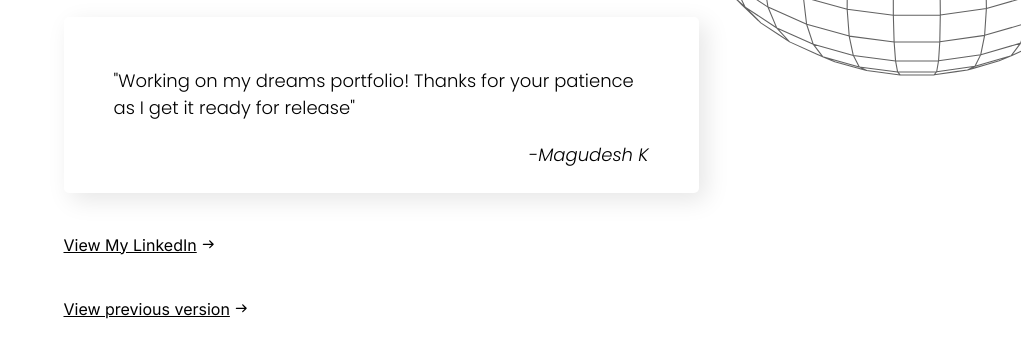
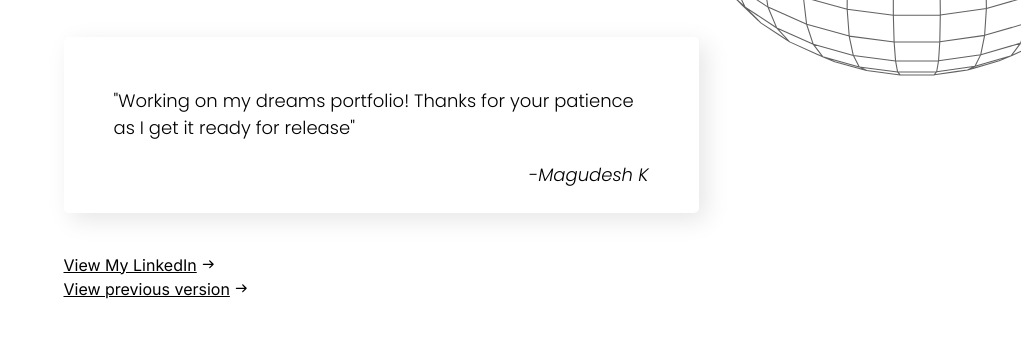
Before and after one commit to Magudeshgit/magudeshgit.github.io, a plain HTML site: page index.html in a window 1280 px wide. Shown: the part 384-742 px from the top of the page, without its empty margins (259-1280 px from the left). Drawn offline with Linux system fonts and the light colour scheme.

Commit message:
Update index.css

```diff
--- a/index.css
+++ b/index.css
@@ -46,10 +46,16 @@ body
 {
     width: 100%;
 }
-.prevver{
+.prevver-wrap{
+    display: flex;
+    justify-conent: center;
+    flex-direction: column;
+    margin-top: 4em;
+}
+.prevver
+{
     display: flex;
     align-items: center;
-    margin-top: 4em;
 }
 .prevver>a
 {
```
